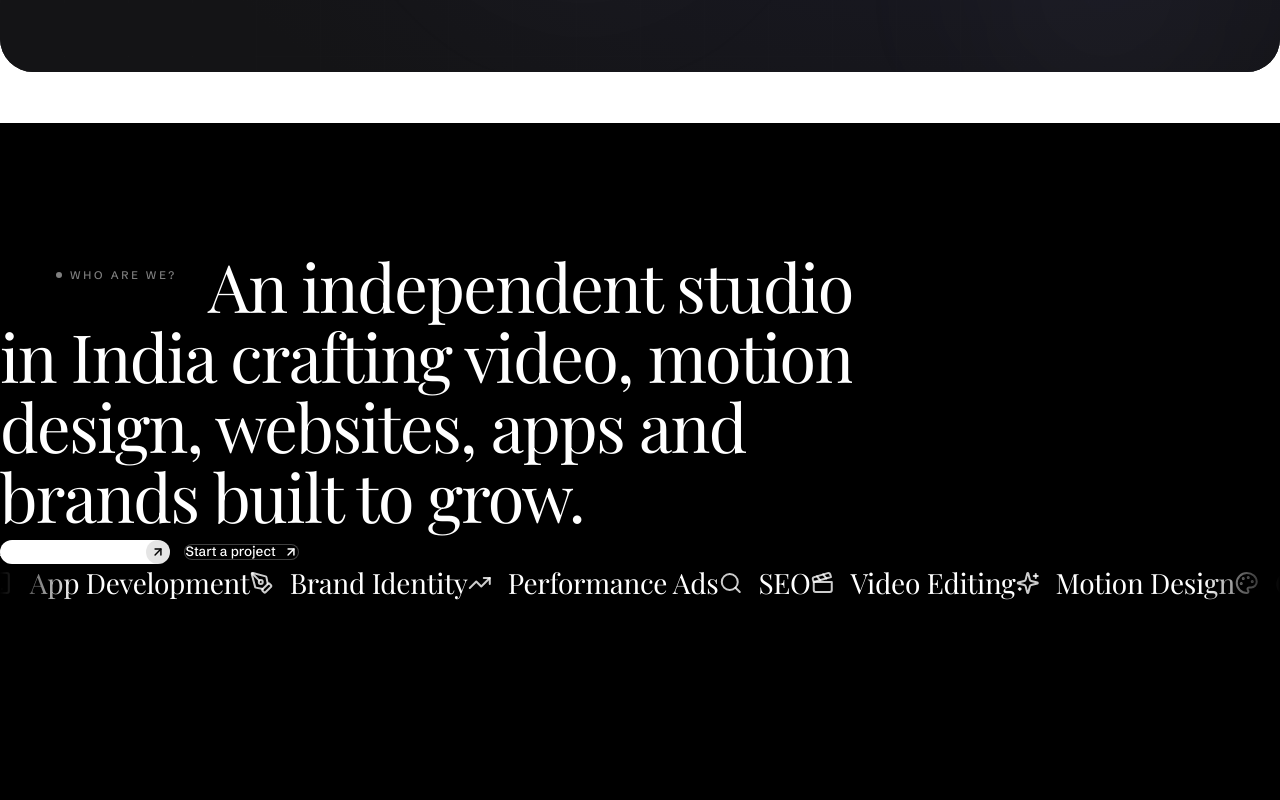
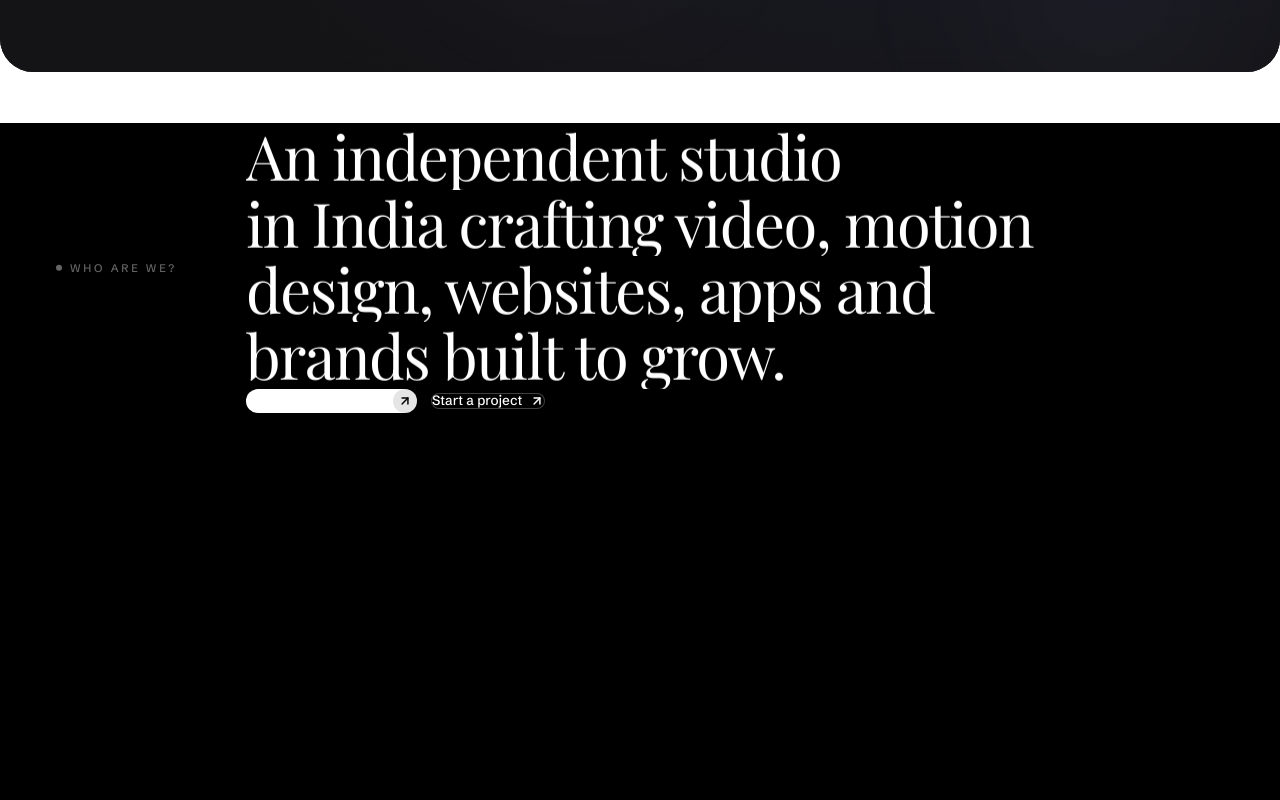
Before and after one commit to byanam/agencyyy, a React (Vite) app: page / in a window 1280 px wide. Shown: the part 760-1560 px from the top of the page. Built offline with nearby package versions, Linux system fonts and the light colour scheme; a web font is replaced by a local one.

Commit message:
fix(about): lock centerpiece to dead-center of screen with pure CSS ml-auto and vertical centering

```diff
--- a/src/components/AboutStrip.jsx
+++ b/src/components/AboutStrip.jsx
@@ -1,9 +1,7 @@
-import { useRef, useState, useEffect, useCallback, useLayoutEffect } from "react";
+import { useRef, useState, useEffect } from "react";
 import { motion } from "framer-motion";
 
 const ease = [0.16, 1, 0.3, 1];
-const PADDING_BOTTOM = "0.14em";
-const TRANSLATE_Y_HIDDEN = "118%";
 
 // Lucide SVG Icons matching WhyCreatives
 function ClapperboardIcon({ className, strokeWidth = 2 }) {
@@ -129,43 +127,6 @@ function AnimatedArrow({ className = "h-3.5 w-3.5" }) {
   );
 }
 
-const DESKTOP_LINES = [
-  "An independent studio",
-  "in India crafting video, motion",
-  "design, websites, apps and",
-  "brands built to grow.",
-];
-
-const MOBILE_FONT_SIZE = "clamp(2rem, 11vw, 4rem)";
-const MOBILE_RATIO = 0.55;
-const MOBILE_SUB_LINES = [
-  "studio in India crafting video,",
-  "motion design, websites, apps",
-  "and brands built to grow.",
-];
-
-const MOBILE_LINES = [
-  {
-    text: "An independent",
-    style: {
-      fontSize: MOBILE_FONT_SIZE,
-      fontWeight: 600,
-      lineHeight: 1.05,
-      letterSpacing: "-0.03em",
-    },
-  },
-  ...MOBILE_SUB_LINES.map((text, idx) => ({
-    text,
-    style: {
-      fontSize: `calc(${MOBILE_FONT_SIZE} * ${MOBILE_RATIO})`,
-      fontWeight: 400,
-      lineHeight: 1.25,
-      letterSpacing: "-0.02em",
-      marginTop: idx === 0 ? "0.35em" : undefined,
-    },
-  })),
-];
-
 const SERVICES = [
   { label: "Web Development", Icon: GlobeIcon },
   { label: "App Development", Icon: SmartphoneIcon },
@@ -177,119 +138,6 @@ const SERVICES = [
   { label: "Colour Grading", Icon: PaletteIcon },
   { label: "Short-Form Reels", Icon: FilmIcon },
 ];
-
-const useIsomorphicLayoutEffect = typeof window !== "undefined" ? useLayoutEffect : useEffect;
-
-/**
- * Animated Typography Line Revealer matching WhyCreatives exact indent math
- */
-function WordLineReveal({
-  lines,
-  className,
-  style,
-  nowrapFromLg = false,
-  alignFirstLineRightEdge = false,
-  duration = 0.9,
-  stagger = 0.09,
-  baseDelay = 0.08,
-}) {
-  const containerRef = useRef(null);
-  const lineRefs = useRef([]);
-  const normalizedLines = lines.map((l) => (typeof l === "string" ? { text: l } : l));
-  const [indentEm, setIndentEm] = useState(0);
-  const [isLg, setIsLg] = useState(false);
-
-  useEffect(() => {
-    if (!alignFirstLineRightEdge) return;
-    const mediaQuery = window.matchMedia("(min-width: 1024px)");
-    setIsLg(mediaQuery.matches);
-    const handler = (e) => setIsLg(e.matches);
-    mediaQuery.addEventListener("change", handler);
-    return () => mediaQuery.removeEventListener("change", handler);
-  }, [alignFirstLineRightEdge]);
-
-  const computeAlignment = useCallback(() => {
-    if (!alignFirstLineRightEdge) return;
-    const el = containerRef.current;
-    const spans = lineRefs.current.slice(0, lines.length);
-    if (!el || spans.length !== lines.length || spans.some((s) => !s)) return;
-    const fs = parseFloat(window.getComputedStyle(el).fontSize);
-    if (!fs) return;
-    const widths = spans.map((s) => s.getBoundingClientRect().width);
-    const maxWidth = Math.max(...widths);
-    setIndentEm(Math.max(0, (maxWidth - widths[0]) / fs));
-  }, [alignFirstLineRightEdge, lines.length]);
-
-  useIsomorphicLayoutEffect(() => {
-    if (!alignFirstLineRightEdge || !isLg) return;
-    computeAlignment();
-    const el = containerRef.current;
-    if (!el) return;
-    const ro = new ResizeObserver(() => computeAlignment());
-    ro.observe(el);
-    return () => ro.disconnect();
-  }, [alignFirstLineRightEdge, isLg, computeAlignment]);
-
-  useEffect(() => {
-    if (!alignFirstLineRightEdge || !isLg || typeof document === "undefined" || !("fonts" in document)) return;
-    let active = true;
-    document.fonts.ready.then(() => {
-      if (active) computeAlignment();
-    });
-    return () => {
-      active = false;
-    };
-  }, [alignFirstLineRightEdge, isLg, computeAlignment]);
-
-  const firstLinePadding = alignFirstLineRightEdge && isLg ? `${indentEm}em` : undefined;
-
-  return (
-    <motion.span
-      ref={containerRef}
-      className={className}
-      style={style}
-      initial="hidden"
-      whileInView="show"
-      viewport={{ once: true, amount: 0.25 }}
-    >
-      <span className="sr-only">{normalizedLines.map((l) => l.text).join(" ")}</span>
-      {normalizedLines.map((line, idx) => (
-        <span
-          key={line.text}
-          aria-hidden="true"
-          className={`block overflow-hidden${nowrapFromLg ? " lg:whitespace-nowrap" : ""}${
-            line.className ? ` ${line.className}` : ""
-          }`}
-          style={{
-            ...line.style,
-            paddingBottom: PADDING_BOTTOM,
-            marginBottom: idx === normalizedLines.length - 1 ? 0 : `-${PADDING_BOTTOM}`,
-            paddingLeft: idx === 0 ? firstLinePadding : undefined,
-          }}
-        >
-          <motion.span
-            ref={(el) => {
-              lineRefs.current[idx] = el;
-            }}
-            className="inline-block"
-            variants={{
-              hidden: { y: TRANSLATE_Y_HIDDEN },
-              show: { y: "0%" },
-            }}
-            transition={{
-              duration,
-              ease,
-              delay: baseDelay + idx * stagger,
-            }}
-            style={{ willChange: "transform" }}
-          >
-            {line.text}
-          </motion.span>
-        </span>
-      ))}
-    </motion.span>
-  );
-}
 
 export default function AboutStrip() {
   const marqueeRef = useRef(null);
@@ -308,61 +156,94 @@ export default function AboutStrip() {
   return (
     <section
       id="about"
-      className="w-full overflow-hidden bg-black text-white"
-      style={{
-        paddingTop: "clamp(80px, 10vw, 160px)",
-        paddingBottom: "clamp(60px, 8vw, 130px)",
-      }}
+      className="relative flex min-h-[85vh] w-full flex-col justify-between overflow-hidden bg-black text-white py-12 md:py-20 lg:min-h-screen lg:py-24 select-none"
     >
-      {/* ── Main Section Container ── */}
-      <div className="relative mx-auto w-full max-w-[1600px] px-6 md:px-12 lg:px-20">
+      {/* ── Main Section Centerpiece (DEAD-CENTER IN VIEWPORT) ── */}
+      <div className="relative my-auto flex w-full items-center justify-center px-6 md:px-12 lg:px-16">
 
-        {/* Left Badge: "• WHO ARE WE?" (exact match to WhyCreatives screenshot) */}
-        <div className="hidden lg:flex items-center gap-2 text-[11px] font-medium uppercase tracking-[0.25em] text-white/50 absolute left-8 lg:left-14 top-4 select-none">
-          <span className="h-1.5 w-1.5 shrink-0 rounded-full bg-white/50" />
+        {/* Left Badge: "• WHO ARE WE?" (aligned to far left matching screenshot) */}
+        <div className="hidden lg:flex absolute left-8 xl:left-14 top-1/2 -translate-y-1/2 items-center gap-2 text-[11px] font-medium uppercase tracking-[0.25em] text-white/40">
+          <span className="h-1.5 w-1.5 shrink-0 rounded-full bg-white/40" />
           WHO ARE WE?
         </div>
 
-        {/* ── Centered Composition: Both headline and left-aligned buttons centered as a single unit on the screen ── */}
-        <div className="mx-auto flex flex-col items-start w-fit max-w-full">
-          {/* Main Headline (Serif typography matching screenshot) */}
+        {/* ── The Centerpiece Block: mx-auto w-fit ensures mathematical center of the entire screen ── */}
+        <div className="mx-auto flex w-fit max-w-full flex-col items-start justify-center">
+          {/* Main 4-line Headline in classic serif font */}
           <h2
-            className="text-left text-white"
+            className="flex flex-col items-start text-white"
             style={{
               fontFamily: "'Playfair Display', 'Times New Roman', Times, Georgia, serif",
+              fontSize: "clamp(2.1rem, 4.8vw, 5.2rem)",
+              lineHeight: 1.08,
+              letterSpacing: "-0.025em",
               fontWeight: 400,
             }}
           >
-            {/* Mobile View */}
-            <span className="block md:hidden">
-              <WordLineReveal lines={MOBILE_LINES} className="block" />
-            </span>
+            {/* Line 1: Indented to the right edge (ml-auto guarantees right edge aligns with widest line) */}
+            <div className="overflow-hidden ml-auto pb-[0.12em] -mb-[0.12em]">
+              <motion.span
+                className="inline-block whitespace-nowrap"
+                initial={{ y: "118%" }}
+                whileInView={{ y: "0%" }}
+                viewport={{ once: true, amount: 0.25 }}
+                transition={{ duration: 0.9, ease, delay: 0.08 }}
+                style={{ willChange: "transform" }}
+              >
+                An independent studio
+              </motion.span>
+            </div>
 
-            {/* Desktop View (MD+) with signature right-edge indent on first line */}
-            <span
-              className="hidden md:block"
-              style={{
-                fontSize: "clamp(2.4rem, 5.2vw, 5.8rem)",
-                lineHeight: 1.05,
-                letterSpacing: "-0.025em",
-              }}
-            >
-              <WordLineReveal
-                lines={DESKTOP_LINES}
-                className="block"
-                nowrapFromLg={true}
-                alignFirstLineRightEdge={true}
-              />
-            </span>
+            {/* Line 2: Widest line, locks the left edge and width of the centered unit */}
+            <div className="overflow-hidden pb-[0.12em] -mb-[0.12em]">
+              <motion.span
+                className="inline-block whitespace-nowrap"
+                initial={{ y: "118%" }}
+                whileInView={{ y: "0%" }}
+                viewport={{ once: true, amount: 0.25 }}
+                transition={{ duration: 0.9, ease, delay: 0.17 }}
+                style={{ willChange: "transform" }}
+              >
+                in India crafting video, motion
+              </motion.span>
+            </div>
+
+            {/* Line 3: Aligned with left edge */}
+            <div className="overflow-hidden pb-[0.12em] -mb-[0.12em]">
+              <motion.span
+                className="inline-block whitespace-nowrap"
+                initial={{ y: "118%" }}
+                whileInView={{ y: "0%" }}
+                viewport={{ once: true, amount: 0.25 }}
+                transition={{ duration: 0.9, ease, delay: 0.26 }}
+                style={{ willChange: "transform" }}
+              >
+                design, websites, apps and
+              </motion.span>
+            </div>
+
+            {/* Line 4: Aligned with left edge */}
+            <div className="overflow-hidden pb-[0.12em] -mb-[0.12em]">
+              <motion.span
+                className="inline-block whitespace-nowrap"
+                initial={{ y: "118%" }}
+                whileInView={{ y: "0%" }}
+                viewport={{ once: true, amount: 0.25 }}
+                transition={{ duration: 0.9, ease, delay: 0.35 }}
+                style={{ willChange: "transform" }}
+              >
+                brands built to grow.
+              </motion.span>
+            </div>
           </h2>
 
-          {/* Action Buttons: Left-aligned with lines 2, 3, and 4 */}
+          {/* Action Buttons: Left-aligned with Lines 2, 3, and 4 */}
           <motion.div
             className="mt-8 flex flex-wrap items-center gap-3.5 md:mt-10 lg:mt-12 font-['Schibsted_Grotesk',sans-serif]"
             initial={{ opacity: 0, y: 14 }}
             whileInView={{ opacity: 1, y: 0 }}
             viewport={{ once: true, margin: "-10%" }}
-            transition={{ duration: 0.6, ease, delay: 0.2 }}
+            transition={{ duration: 0.6, ease, delay: 0.4 }}
           >
             {/* Button 1: Solid White Pill with circular arrow badge */}
             <a
@@ -388,7 +269,7 @@ export default function AboutStrip() {
       </div>
 
       {/* ── Infinite Services Marquee Strip (Serif font + icons matching screenshot) ── */}
-      <div ref={marqueeRef} className="mt-16 md:mt-24 lg:mt-32">
+      <div ref={marqueeRef} className="mt-12 w-full pb-4">
         <div
           className="relative flex select-none overflow-hidden py-2"
           style={{
```
